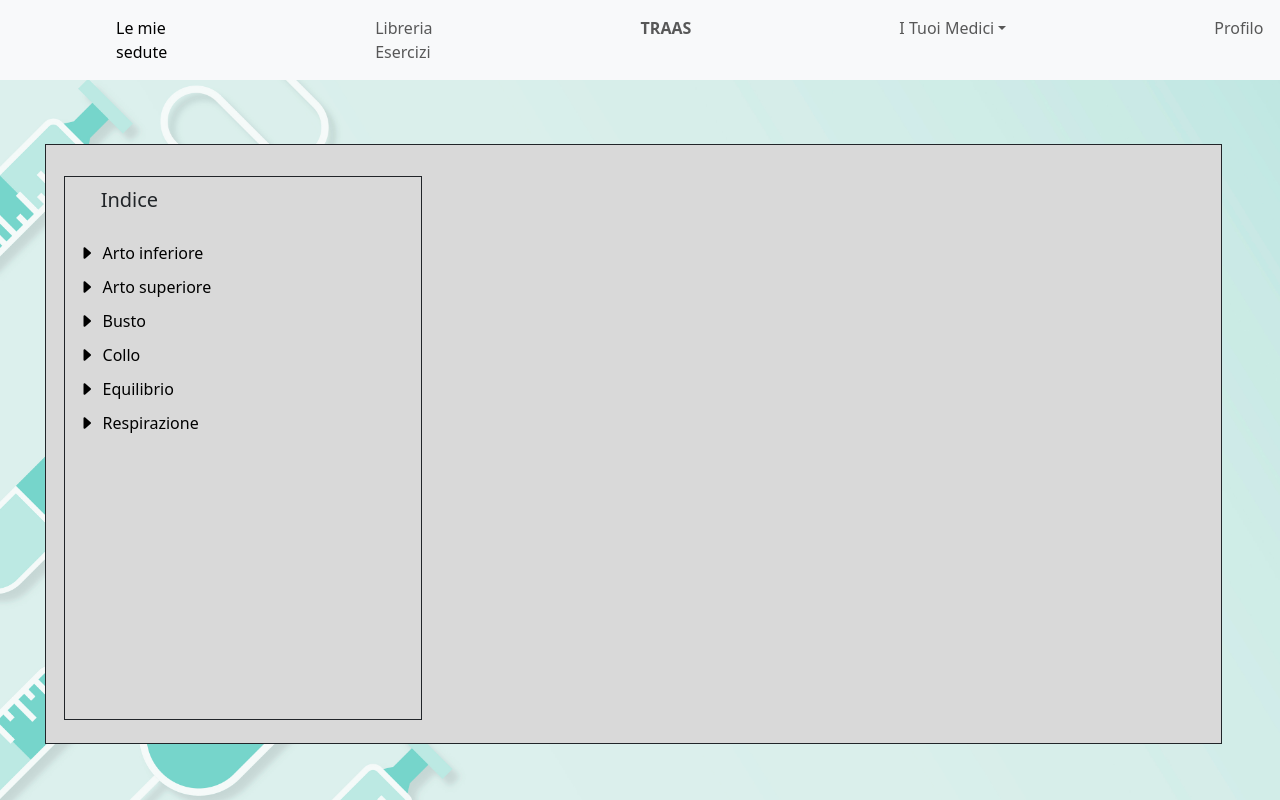
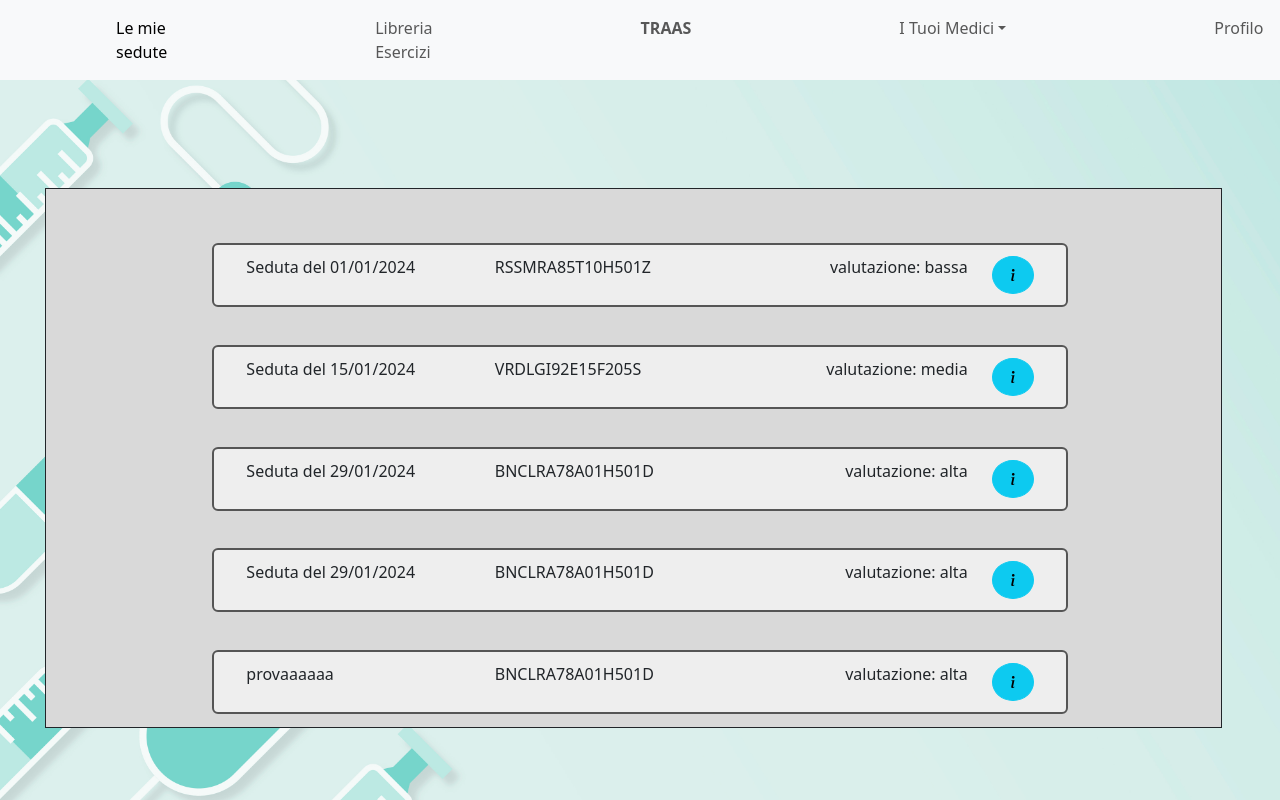
Before and after one commit to L-amichevoleprogrammatorediquartiere/TRAAS, a React (Create React App) app in the folder frontend/: page / in a window 1280 px wide. Shown: the top 800 px of the page. Built offline with nearby package versions, Linux system fonts and the light colour scheme.

Commit message:
aggiunta di database fittizio per la pagina sedute e creazione dell'ambiente sedute

```diff
--- a/frontend/src/App.js
+++ b/frontend/src/App.js
@@ -10,7 +10,7 @@ import './App.css';
 
 
 function App() {
-  const [view, setView] = useState('esercizi');
+  const [view, setView] = useState('sedute');
 
   const renderView = () => {
     switch (view) {
--- a/frontend/src/components/componente_sedute.js
+++ b/frontend/src/components/componente_sedute.js
@@ -1,9 +1,12 @@
-function ComponenteSedute({ testo, bottone }) {
+function ComponenteSedutePaziente({ testo, valutazione, bottone }) {
   return (
     <div className="container">
       <div className="row align-items-center">
         <div className="col">
           <p>{testo}</p>
+        </div>
+        <div className="col text-end">
+          <p>{valutazione}</p>
         </div>
         <div className="col-auto">
           {bottone}
@@ -12,4 +15,28 @@ function ComponenteSedute({ testo, bottone }) {
     </div>
   );
 }
-export default ComponenteSedute;
+
+function ComponenteSeduteMedico({ testo, codice_fiscale, valutazione, bottone }) {
+  return (
+    <div className="container">
+      <div className="row align-items-center">
+        <div className="col">
+          <p>{testo}</p>
+        </div>
+        <div className="col">
+          <p>{codice_fiscale}</p>
+        </div>
+        <div className="col text-end">
+          <p>{valutazione}</p>
+        </div>
+        <div className="col-auto">
+          {bottone}
+        </div>
+      </div>
+    </div>
+  );
+}
+
+export { ComponenteSedutePaziente, ComponenteSeduteMedico };
+/*controllare import per il medico e la chiamata al medico se funziona e aggiungere nell'altro file quando
+si chiama la funzione medico la variabile codice fiscale che poi ci passerà il back end */
--- a/frontend/src/components/contenitoreSedute.js
+++ b/frontend/src/components/contenitoreSedute.js
@@ -1,30 +1,117 @@
-import ComponenteSedute from "./componente_sedute";
+import { ComponenteSedutePaziente, ComponenteSeduteMedico } from "./componente_sedute";
 import InfoButton from "./button/infobutton";
 
+// Dati mock
+const sedutePazienteMock = [
+  {
+    id: 1,
+    testo: "Seduta del 01/01/2024",
+    valutazione: "valutazione: bassa"
+  },
+  {
+    id: 2,
+    testo: "Seduta del 15/01/2024",
+    valutazione: "valutazione: media"
+  },
+  {
+    id: 3,
+    testo: "Seduta del 29/01/2024",
+    valutazione: "valutazione: alta"
+  }
+];
 
+const seduteMedicoMock = [
+  {
+    id: 1,
+    testo: "Seduta del 01/01/2024",
+    codice_fiscale: "RSSMRA85T10H501Z",
+    valutazione: "valutazione: bassa"
+  },
+  {
+    id: 2,
+    testo: "Seduta del 15/01/2024",
+    codice_fiscale: "VRDLGI92E15F205S",
+    valutazione: "valutazione: media"
+  },
+  {
+    id: 3,
+    testo: "Seduta del 29/01/2024",
+    codice_fiscale: "BNCLRA78A01H501D",
+    valutazione: "valutazione: alta"
+  },
+  {
+    id: 4,
+    testo: "Seduta del 29/01/2024",
+    codice_fiscale: "BNCLRA78A01H501D",
+    valutazione: "valutazione: alta"
+  },
+  {
+  id: 5,
+    testo: "provaaaaaa",
+    codice_fiscale: "BNCLRA78A01H501D",
+    valutazione: "valutazione: alta"
+  }
+];
 
-function ContenitoreSedute() {
-  const handleClick = () => alert('Hai cliccato il pulsante!');
+function ContenitoreSedutePaziente() {
+  const handleClick = () => alert("Hai cliccato il pulsante!");
 
   return (
+    <>
+      {sedutePazienteMock.map((seduta) => (
         <div
+          key={seduta.id}
           style={{
-        margin: '1cm 4cm',        // margini come volevi
-        border: '2px solid #555', // bordo grigio scuro
-        borderRadius: '6px',
-        padding: '10px 20px',
-        backgroundColor: '#eee',  // sfondo chiaro
-        display: 'flex',
-        alignItems: 'center',
-        justifyContent: 'space-between',
+            margin: "1cm 4cm",
+            border: "2px solid #555",
+            borderRadius: "6px",
+            padding: "10px 20px",
+            backgroundColor: "#eee",
+            display: "flex",
+            alignItems: "center",
+            justifyContent: "space-between",
           }}
         >
-      <ComponenteSedute
-        testo="Seduta del 01/01/2024"
+          <ComponenteSedutePaziente
+            testo={seduta.testo}
+            valutazione={seduta.valutazione}
             bottone={<InfoButton onClick={handleClick} />}
           />
         </div>
+      ))}
+    </>
   );
 }
 
-export default ContenitoreSedute;
+function ContenitoreSeduteMedico() {
+  const handleClick = () => alert("Hai cliccato il pulsante!");
+
+  return (
+    <>
+      {seduteMedicoMock.map((seduta) => (
+        <div
+          key={seduta.id}
+          style={{
+            margin: "1cm 4cm",
+            border: "2px solid #555",
+            borderRadius: "6px",
+            padding: "10px 20px",
+            backgroundColor: "#eee",
+            display: "flex",
+            alignItems: "center",
+            justifyContent: "space-between",
+          }}
+        >
+          <ComponenteSeduteMedico
+            testo={seduta.testo}
+            codice_fiscale={seduta.codice_fiscale}
+            valutazione={seduta.valutazione}
+            bottone={<InfoButton onClick={handleClick} />}
+          />
+        </div>
+      ))}
+    </>
+  );
+}
+
+export { ContenitoreSedutePaziente, ContenitoreSeduteMedico };
--- a/frontend/src/components/graytable.js
+++ b/frontend/src/components/graytable.js
@@ -3,7 +3,7 @@ export default function GrayTable() {
         <div
         style={{
             position: 'absolute',
-            top: '18%',
+            top: '15%',     //modifica da 18 a 15
             left: '3.5%',
             width: '92%',
             height: '75%',
--- a/frontend/src/components/pages/sedute.js
+++ b/frontend/src/components/pages/sedute.js
@@ -1,12 +1,15 @@
-import ContenitoreSedute from "../contenitoreSedute";
+import { ContenitoreSedutePaziente, ContenitoreSeduteMedico } from "../contenitoreSedute";
+import GrayTable from "../graytable";
 import Navbar from "../navbar";
+import SeduteWrapper from "../seduteWrapper";
 
 export default function SedutePage() {
-    return (
-      <>
-        <Navbar/>
-        <ContenitoreSedute/>
-        <ContenitoreSedute/>
-      </>
-    );
-  }
+  return (
+    <>
+      <Navbar />
+      <SeduteWrapper/>
+
+      {/* <GrayTable /> se vuoi, puoi aggiungere anche questo */}
+    </>
+  );
+}
--- /dev/null
+++ b/frontend/src/components/seduteWrapper.js
@@ -0,0 +1,29 @@
+import GrayTable from "./graytable";
+import { ContenitoreSeduteMedico, ContenitoreSedutePaziente } from "./contenitoreSedute";
+
+export default function SeduteWrapper() {
+  return (
+    <div style={{ position: 'relative', width: '100%', height: '90vh' }}>
+      {/* Sfondo grigio */}
+      <GrayTable />
+
+      {/* Contenuto sopra GrayTable */}
+      <div
+        style={{
+          position: 'absolute',
+          top: '16%',
+          left: '4%',
+          width: '92%',
+          height: '72%',
+          overflowY: 'auto',
+          padding: '10px',
+          zIndex: 10, // Più alto dello sfondo
+        }}
+      >
+        {/* Esempio di contenuti */}
+        <ContenitoreSeduteMedico />
+        <ContenitoreSedutePaziente />
+      </div>
+    </div>
+  );
+}
```
Lines whose indentation alone changed are shown as unchanged.
